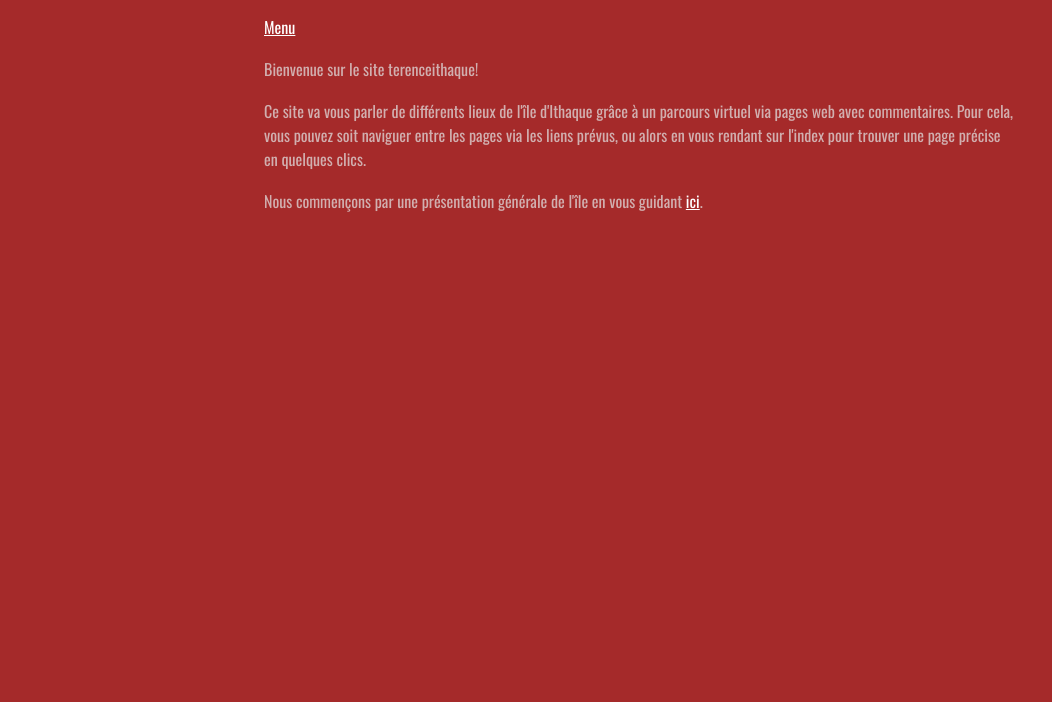
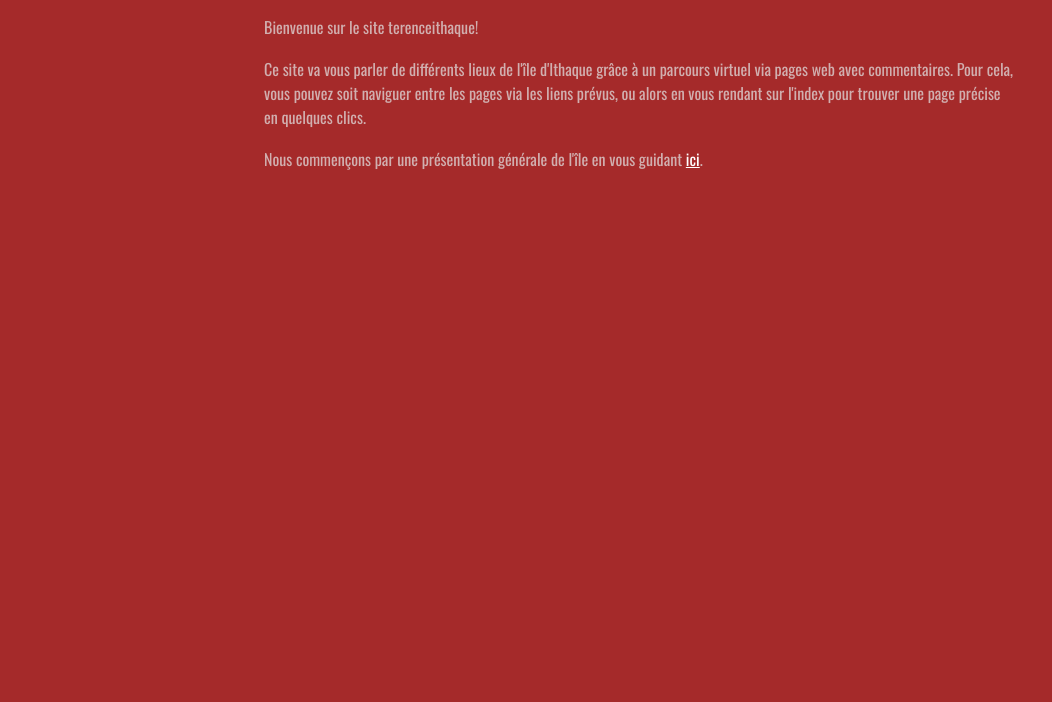
Before and after one commit to terenceithaque/ithaque, a plain HTML site: page index.html in a window 1280 px wide. Shown: the part 98-800 px from the top of the page, without its empty margins (0-1052 px from the left). Drawn offline with nearby package versions, Linux system fonts and the light colour scheme.

Commit message:
suppression menu 12 Janvier

```diff
--- a/index.html
+++ b/index.html
@@ -10,7 +10,7 @@
     <h1><a href="index.html">terenceithaque</a></h1>
 
     <div class="container">
-      <p><a href="menu.html">Menu</a></p>
+      <!-- <p><a href="menu.html">Menu</a></p> -->
       <p>Bienvenue sur le site terenceithaque!</p>
       <p>
         Ce site va vous parler de différents lieux de l'île d'Ithaque grâce à un
```
